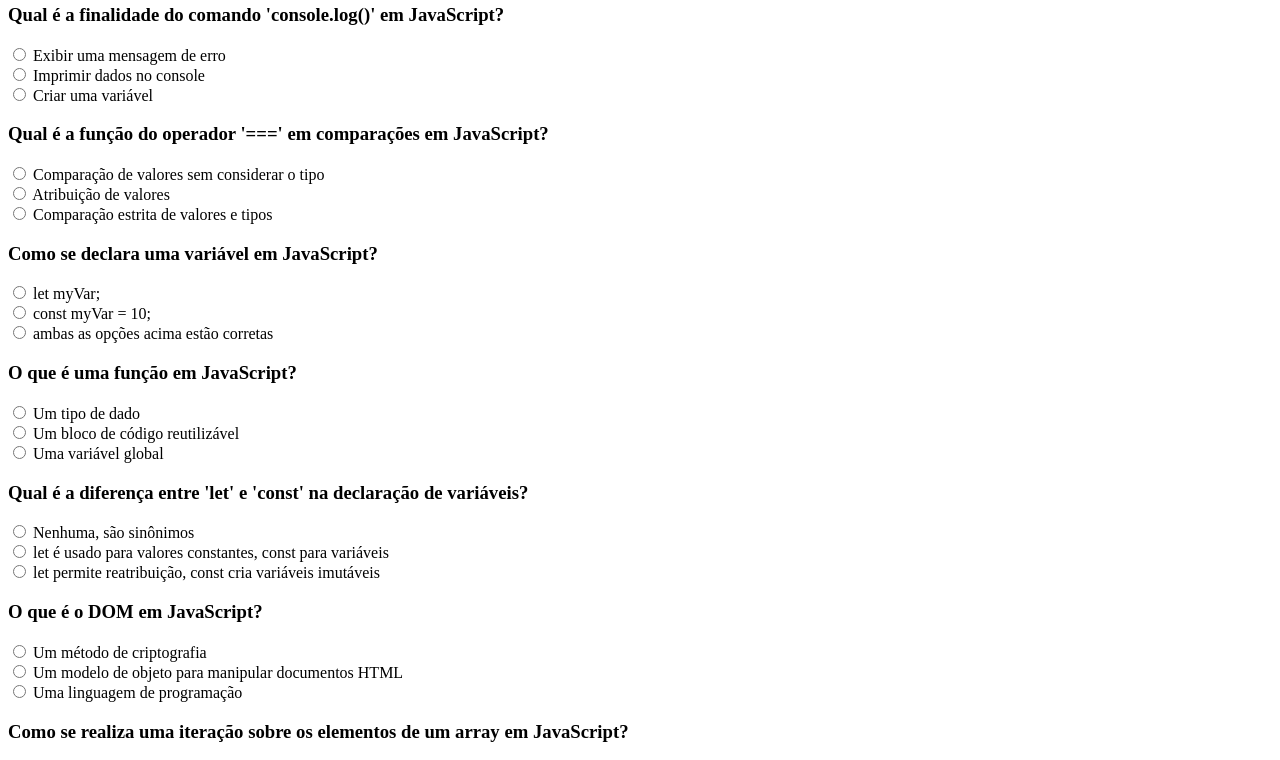
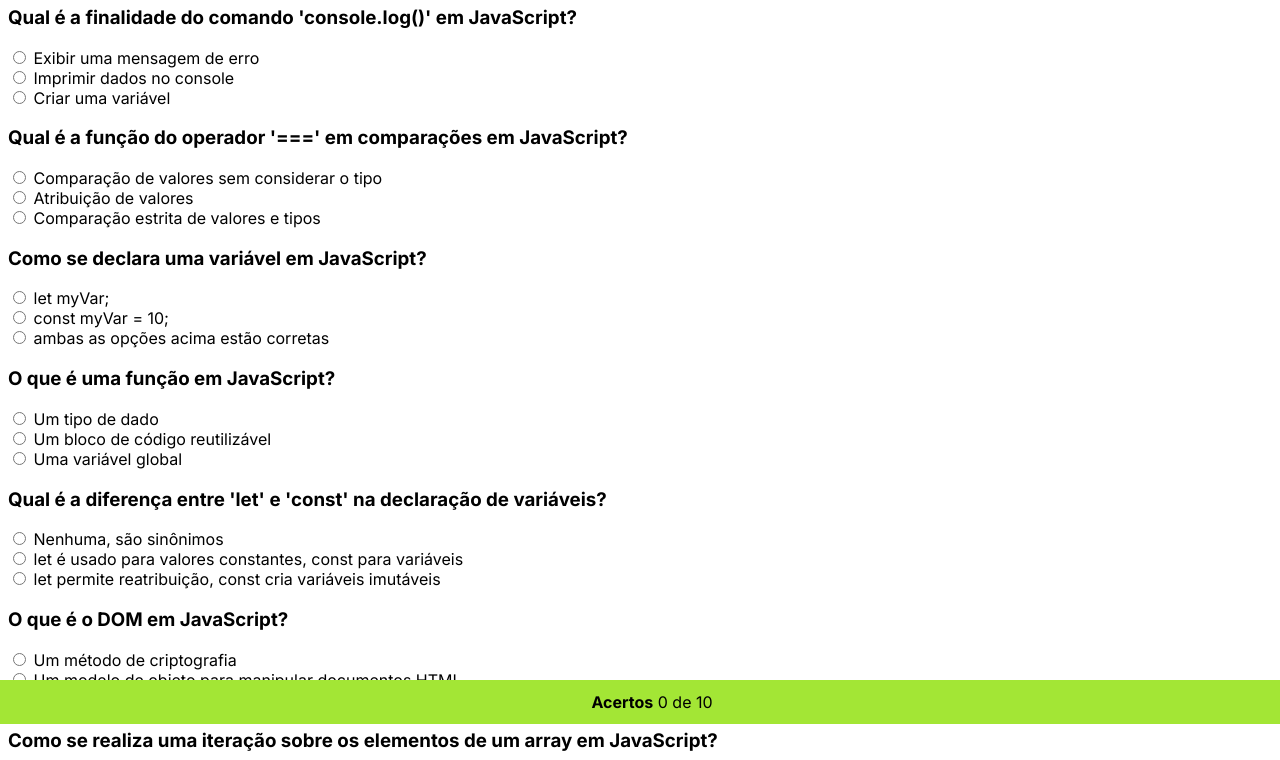
Before and after one commit to RobsonMel0/nlw-expert, a plain HTML site: page index.html in a window 1280 px wide. Shown: the part 76-836 px from the top of the page. Drawn offline with Linux system fonts and the light colour scheme.

Commit message:
adding css and functionality with js

```diff
--- a/index.html
+++ b/index.html
@@ -5,6 +5,8 @@
     <meta charset="UTF-8">
     <meta name="viewport" content="width=device-width, initial-scale=1.0">
     <title>NLW Expert</title>
+
+    <link rel="stylesheet" href="style.css">
 </head>
 
 <body>
@@ -27,6 +29,12 @@
             </dl>
         </div>
     </template>
+
+    <div id="acertos">
+        <strong>Acertos</strong>
+        <span>0 de 10</span>
+    </div>
+
     <script src="./index.js"></script>
 </body>
 
--- a/index.js
+++ b/index.js
@@ -97,6 +97,11 @@ const perguntas = [
 const quiz = document.querySelector("#quiz")
 const template = document.querySelector("template")
 
+const corretas = new Set()
+const totalDePerguntas = perguntas.length
+const mostrarTotal = document.querySelector("#acertos span")
+mostrarTotal.textContent = corretas.size + " de " + totalDePerguntas
+
 // loop ou laço de repetição
 for (const item of perguntas) {
   const quizItem = template.content.cloneNode(true)
@@ -105,6 +110,18 @@ for (const item of perguntas) {
   for (let resposta of item.respostas) {
     const dt = quizItem.querySelector("dl dt").cloneNode(true)
     dt.querySelector("span").textContent = resposta
+    dt.querySelector("input").setAttribute('name', 'pergunta-' + perguntas.indexOf(item))
+    dt.querySelector("input").value = item.respostas.indexOf(resposta)
+    dt.querySelector('input').onchange = (event) => {
+      const estaCorreta = event.target.value == item.correta
+
+      corretas.delete(item)
+      if (estaCorreta) {
+        corretas.add(item)
+      }
+
+      mostrarTotal.textContent = corretas.size + " de " + totalDePerguntas
+    }
 
     quizItem.querySelector("dl").appendChild(dt)
   }
--- /dev/null
+++ b/style.css
@@ -0,0 +1,29 @@
+@import url('https://fonts.googleapis.com/css2?family=Inter:wght@400;600;700&display=swap');
+
+*, :root {
+  font-family: 'Inter', sans-serif;
+  font-synthesis: none;
+  text-rendering: optimizeLegibility;
+  -webkit-font-smoothing: antialiased;
+  -moz-osx-font-smoothing: grayscale;
+  -webkit-text-size-adjust: 100%;
+}
+
+main {
+  padding: 20px;
+  max-width: 640px;
+  margin: 0 auto 64px;
+}
+
+/* declaração */
+#acertos {
+  text-align: center;
+  background-color: #A3E635;
+
+  position: fixed;
+  bottom:0;
+  left: 0;
+
+  width: 100%;
+  padding: 12px;
+}
```
